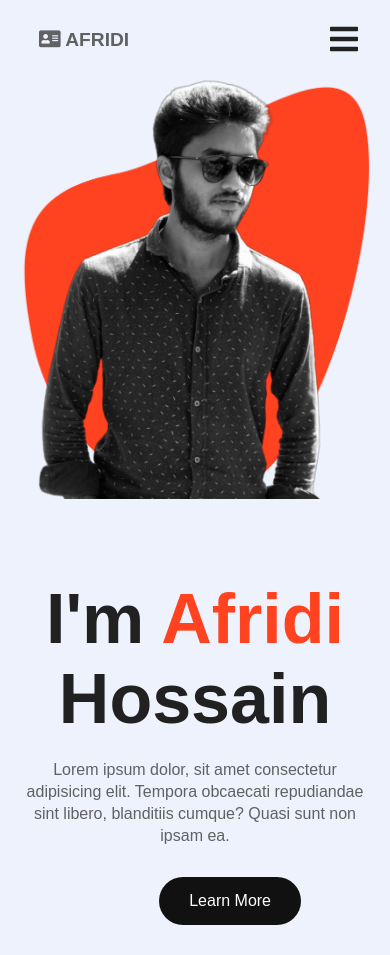
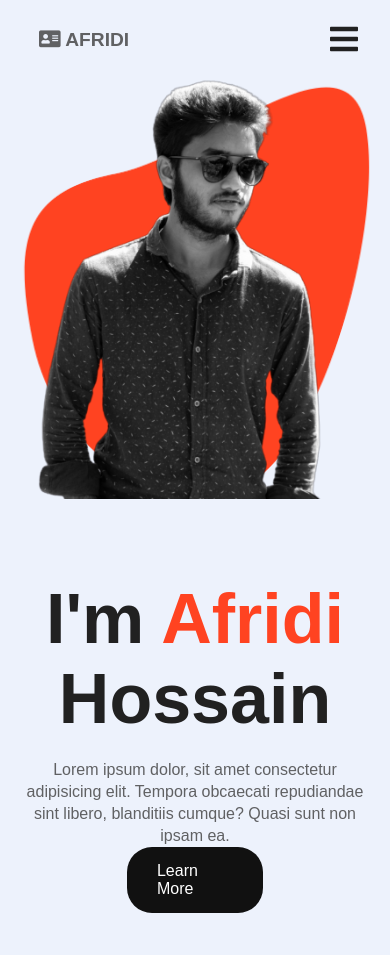
Before and after one commit to AfridiShanto/style-main, a plain HTML site: page index.html in a window 390 px wide. After the commit the page ends 913 px from the top, so only its background shows below. Drawn offline with Linux system fonts and the light colour scheme.

Commit message:
2nd commit

```diff
--- a/style.css
+++ b/style.css
@@ -236,6 +236,6 @@ img {
     text-align: center;
   }
   .info a{
-   margin-left: 40%;
+   margin: auto 31%;
   }
 }
```
